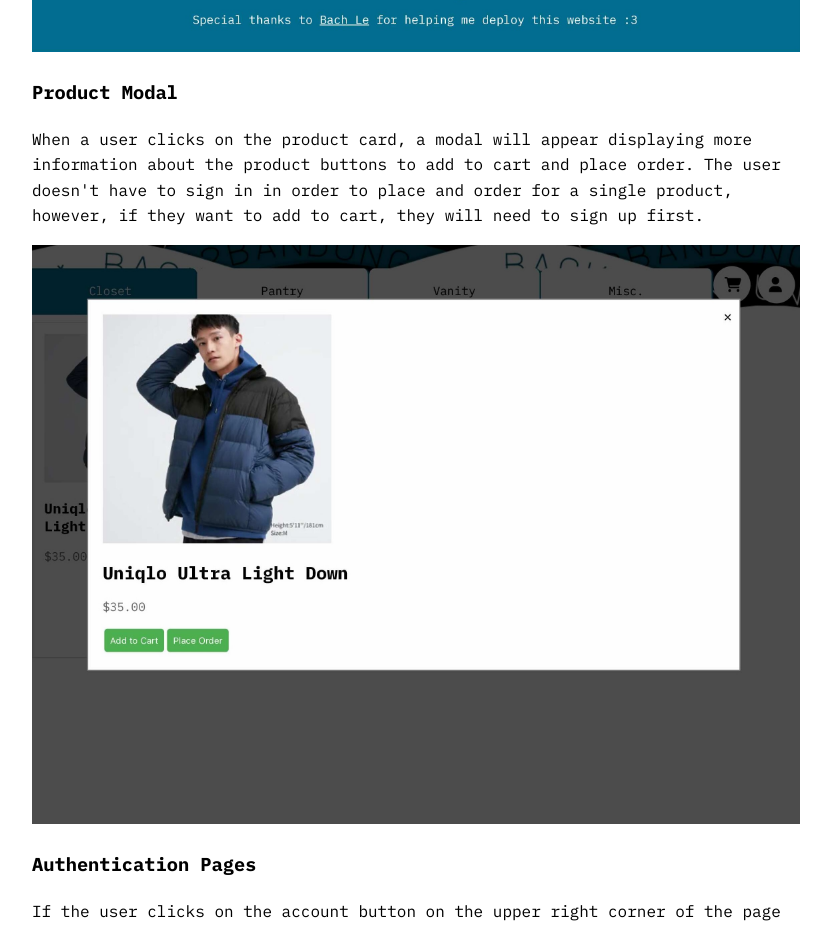
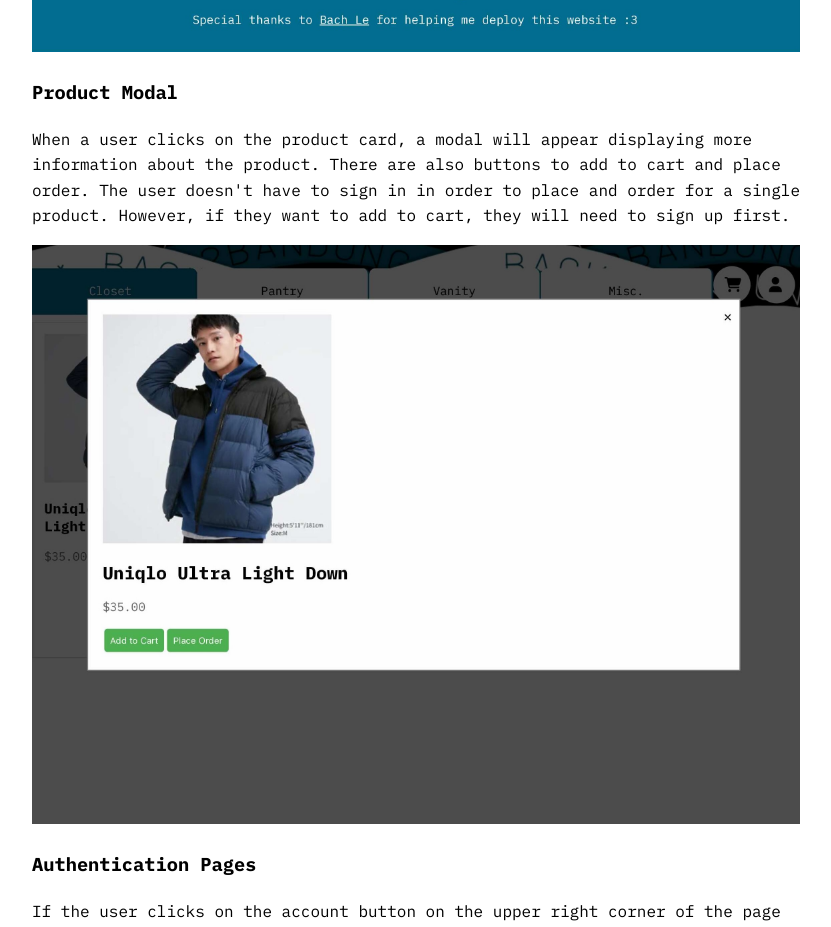
Before and after one commit to BarakaKautsar/Intro-To-WebDev, a plain HTML site: page Final_doc/index.html in a window 1280 px wide. Shown: the part 2320-3247 px from the top of the page, without its empty margins (224-1055 px from the left). Drawn offline with Linux system fonts and the light colour scheme.

Commit message:
edit wae anjir

```diff
--- a/Final_doc/index.html
+++ b/Final_doc/index.html
@@ -74,10 +74,10 @@
         <h3>Product Modal</h3>
         <p>
           When a user clicks on the product card, a modal will appear displaying
-          more information about the product buttons to add to cart and place
-          order. The user doesn't have to sign in in order to place and order
-          for a single product, however, if they want to add to cart, they will
-          need to sign up first.
+          more information about the product. There are also buttons to add to
+          cart and place order. The user doesn't have to sign in in order to
+          place and order for a single product. However, if they want to add to
+          cart, they will need to sign up first.
         </p>
         <img src="assets/BACK2BANDUNG - modal.jpg" alt="Product Modal" />
 
```
